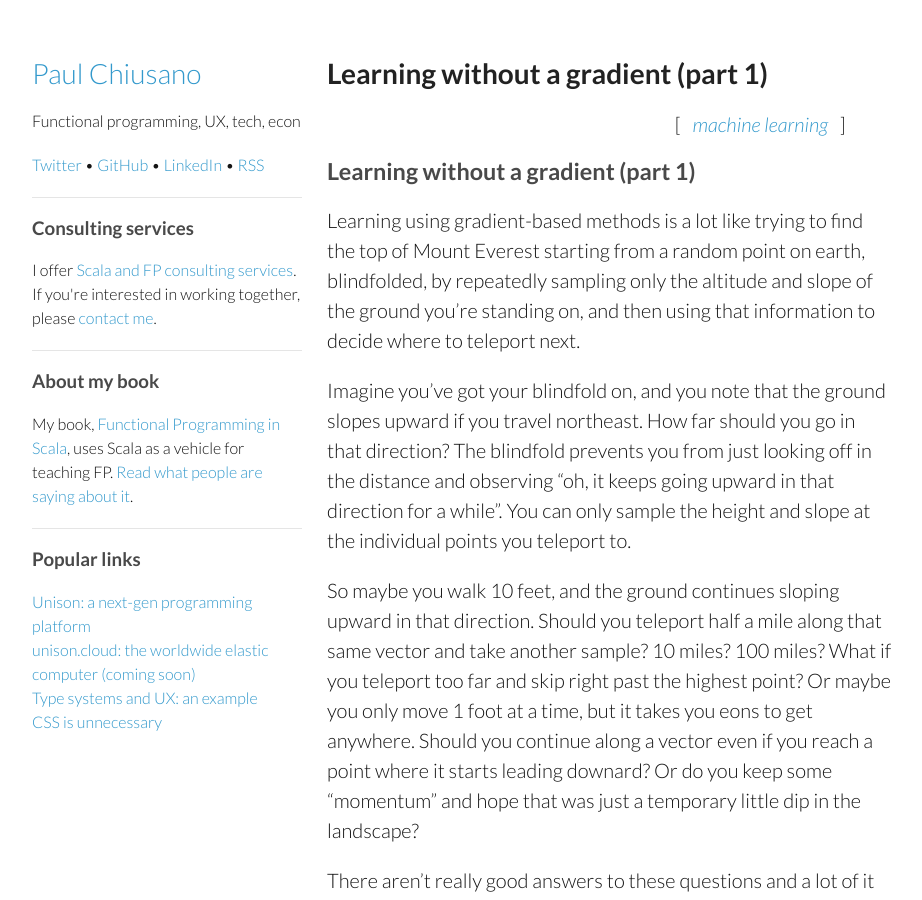
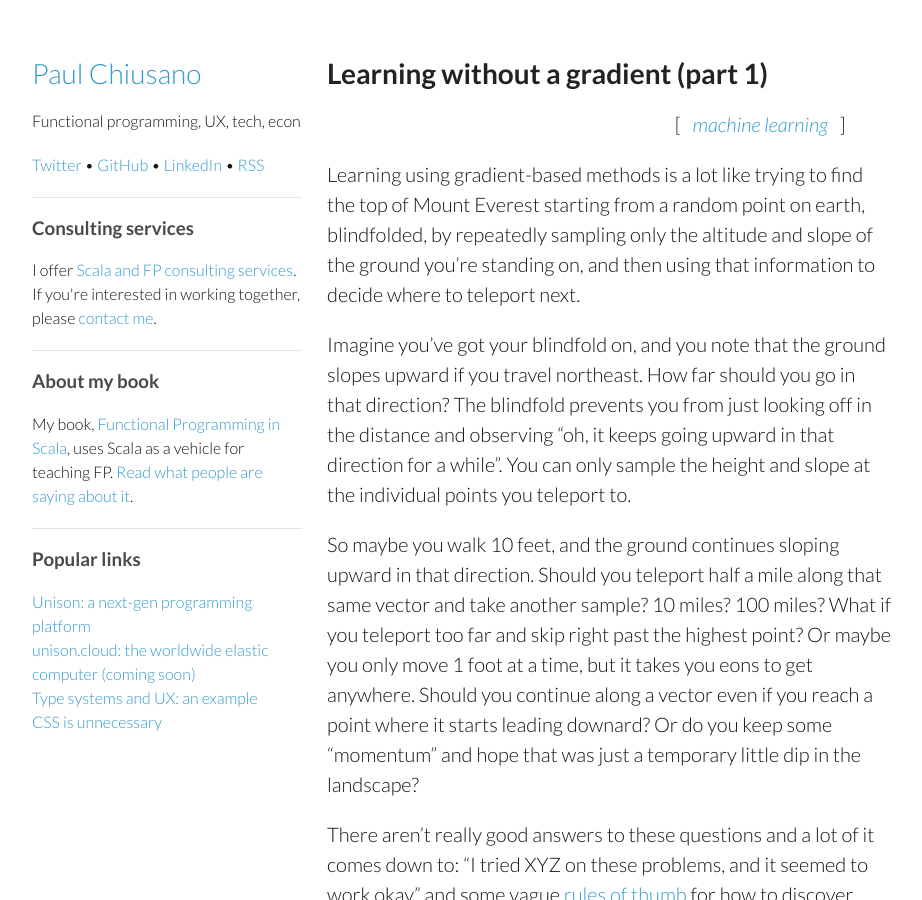
Before and after one commit to pchiusano/pchiusano.github.io, a Jekyll site: the page built from _posts/2019-07-06-learning-without-a-gradient.markdown, in a window 1280 px wide and 900 px high. Shown: the whole window, without its empty margins (178-1100 px from the left). Built offline with Jekyll 4.4.1, drawn with Linux system fonts in a browser that asks for light colours; comment, search, counter and statistics services are not loaded.

Commit message:
Update 2019-07-06-learning-without-a-gradient.markdown

```diff
--- a/_posts/2019-07-06-learning-without-a-gradient.markdown
+++ b/_posts/2019-07-06-learning-without-a-gradient.markdown
@@ -3,8 +3,6 @@ title: Learning without a gradient (part 1)
 layout: post
 categories: [machine learning]
 ---
-
-### Learning without a gradient (part 1)
 
 Learning using gradient-based methods is a lot like trying to find the top of Mount Everest starting from a random point on earth, blindfolded, by repeatedly sampling only the altitude and slope of the ground you're standing on, and then using that information to decide where to teleport next.
 
```
